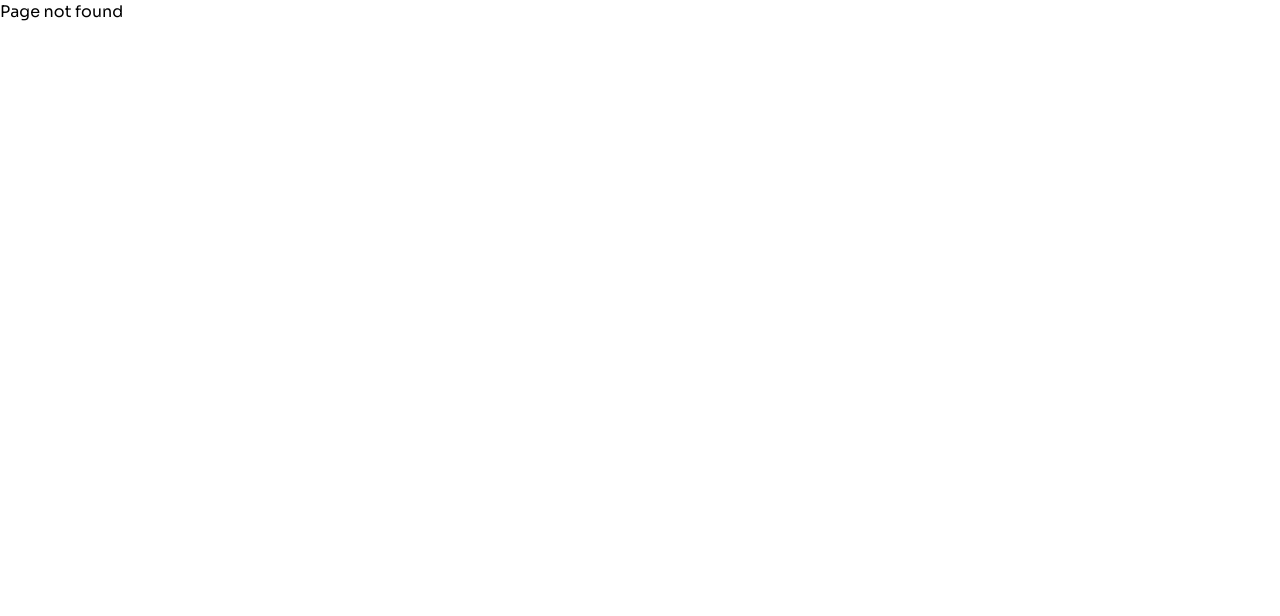
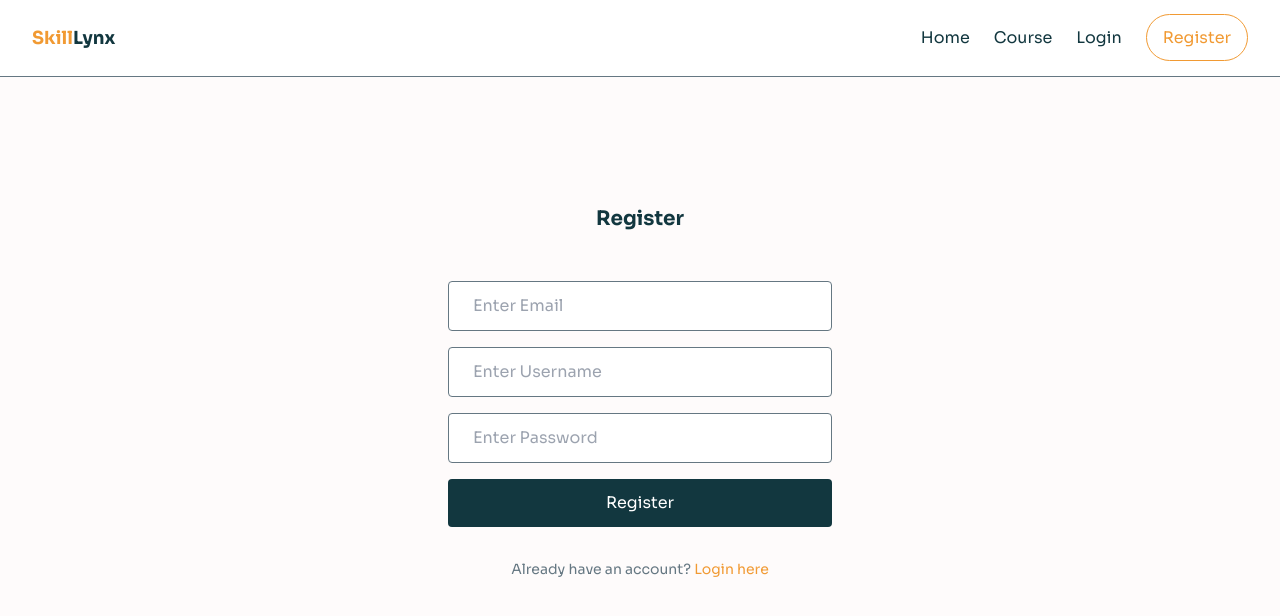
Before and after one commit to suraj122/SkillLynx, a React (Vite) app: page /signup in a window 1280 px wide. Before the commit this address had no page. Shown: the top 616 px of the page. Built offline with nearby package versions, Linux system fonts and the light colour scheme.

Commit message:
add user routes and frontend ui

```diff
--- a/src/App.jsx
+++ b/src/App.jsx
@@ -1,10 +1,15 @@
+import Home from "./pages/Home";
 import SingleCourse from "./common/SingleCourse";
 import CreateCourse from "./components/admin/CreateCourse";
-import Dashboard from "./components/admin/Dashboard";
-import Login from "./components/admin/Login";
-import Navbar from "./components/admin/Navbar";
-import Signup from "./components/admin/Signup";
-import Home from "./pages/Home";
+import AdminDashboard from "./components/admin/Dashboard";
+import AdminLogin from "./components/admin/Login";
+import AdminNavbar from "./components/admin/Navbar";
+import AdminSignup from "./components/admin/Signup";
+import Navbar from "./components/user/Navbar";
+import Signup from "./components/user/Signup";
+import Login from "./components/user/Login";
+import Dashboard from "./components/user/Dashboard";
+
 import {
   createBrowserRouter,
   RouterProvider,
@@ -12,16 +17,24 @@ import {
   createRoutesFromElements,
   Route,
 } from "react-router-dom";
+import Courses from "./components/user/Courses";
 
 function App() {
   const router = createBrowserRouter(
     createRoutesFromElements(
-      <Route path="/">
-        <Route index element={<Home />} />
-        <Route path="/admin/login" element={<Login />} />
-        <Route path="/admin/signup" element={<Signup />} />
-        <Route path="/admin/courses" element={<Navbar />}>
-          <Route index element={<Dashboard />} />
+      <Route>
+        <Route path="/" element={<Navbar />}>
+          <Route index element={<Home />} />
+          <Route path="/signup" element={<Signup />} />
+          <Route path="/login" element={<Login />} />
+          <Route path="/course" element={<Courses />} />
+          <Route path="/suraj" element={<Dashboard />} />
+          <Route path="/suraj/courses/123456" element={<SingleCourse />} />
+        </Route>
+        <Route path="/admin/login" element={<AdminLogin />} />
+        <Route path="/admin/signup" element={<AdminSignup />} />
+        <Route path="/admin/courses" element={<AdminNavbar />}>
+          <Route index element={<AdminDashboard />} />
           <Route path="/admin/courses/create" element={<CreateCourse />} />
           <Route path="/admin/courses/123456" element={<SingleCourse />} />
         </Route>
--- a/src/components/admin/CreateCourse.jsx
+++ b/src/components/admin/CreateCourse.jsx
@@ -21,6 +21,11 @@ function Courses() {
           className="block w-full border border-royal-green-600 py-3 px-6 rounded my-4 text-royal-green-600 text-md"
           type="text"
           placeholder="Enter Price"
+        />
+        <input
+          className="block w-full border border-royal-green-600 py-3 px-6 rounded my-4 text-royal-green-600 text-md"
+          type="text"
+          placeholder="Enter Image Link"
         />
         <textarea
           className="block w-full border border-royal-green-600 py-3 px-6 rounded my-4 text-royal-green-600 text-md"
--- /dev/null
+++ b/src/components/user/Courses.jsx
@@ -0,0 +1,22 @@
+import { Link } from "react-router-dom";
+import Course from "../../common/CourseCard";
+
+function Courses() {
+  return (
+    <section className="container mx-auto px-6 py-12">
+      <header className="">
+        <h1 className="text-3xl font-extrabold text-center text-royal-green-900">
+          Popular Courses
+        </h1>
+      </header>
+      <div className="mt-12 grid grid-cols-3 gap-8">
+        <Course title={"Frontend Developement"} />
+        <Course title={"Backend Developement"} />
+        <Course title={"Fullstack Developement"} />
+        <Course title={"Digital Marketing"} />
+      </div>
+    </section>
+  );
+}
+
+export default Courses;
--- /dev/null
+++ b/src/components/user/Dashboard.jsx
@@ -0,0 +1,25 @@
+import { Link } from "react-router-dom";
+import Course from "../../common/CourseCard";
+
+function Dashboard() {
+  return (
+    <section className="container mx-auto px-6 py-12">
+      <header className="flex justify-between items-center">
+        <h1 className="text-xl font-bold text-royal-green-900">
+          All Courses created by You
+        </h1>
+        <Link to="/admin/courses/create" className="btn btn-filled">
+          Create Course
+        </Link>
+      </header>
+      <div className="mt-8 grid grid-cols-3 gap-8">
+        <Course title={"Frontend Developement"} />
+        <Course title={"Backend Developement"} />
+        <Course title={"Fullstack Developement"} />
+        <Course title={"Digital Marketing"} />
+      </div>
+    </section>
+  );
+}
+
+export default Dashboard;
--- /dev/null
+++ b/src/components/user/Login.jsx
@@ -0,0 +1,38 @@
+import { Link } from "react-router-dom";
+
+function Signup() {
+  return (
+    <section className="py-32 bg-fade-pink h-screen">
+      <h1 className="text-center text-royal-green-900 font-bold text-xl">
+        Login
+      </h1>
+      <form className="mt-12 max-w-sm mx-auto w-full" action="">
+        <input
+          className="block w-full border border-royal-green-600 py-3 px-6 rounded my-4 text-royal-green-600 text-md"
+          type="text"
+          placeholder="Enter Username"
+        />
+        <input
+          className="block w-full border border-royal-green-600 py-3 px-6 rounded my-4 text-royal-green-600 text-md"
+          type="password"
+          placeholder="Enter Password"
+        />
+        <div className="text-center mt-4">
+          <button className="px-6 py-3 text-md bg-royal-green-900 text-white rounded w-full">
+            Register
+          </button>
+        </div>
+      </form>
+      <footer className="mt-8">
+        <p className="text-sm text-center text-royal-green-600">
+          Not Registerd yet?{" "}
+          <Link className="text-gold-900" to="/signup">
+            Register here
+          </Link>
+        </p>
+      </footer>
+    </section>
+  );
+}
+
+export default Signup;
--- /dev/null
+++ b/src/components/user/Navbar.jsx
@@ -0,0 +1,53 @@
+import { Link, Outlet } from "react-router-dom";
+
+function Navbar() {
+  return (
+    <>
+      <header className="py-6 border-b border-royal-green-600">
+        <nav className="container flex justify-between items-center mx-auto px-8">
+          <Link className="text-lg" to="/">
+            <strong className="text-gold-900">Skill</strong>
+            <strong className="text-royal-green-900">Lynx</strong>
+          </Link>
+          <ul className="flex items-center">
+            <li>
+              <Link
+                className="text-md text-royal-green-900 hover:text-gold-900"
+                to="/"
+              >
+                Home
+              </Link>
+            </li>
+            <li className="ml-6">
+              <Link
+                className="text-md text-royal-green-900  hover:text-gold-900"
+                to="/course"
+              >
+                Course
+              </Link>
+            </li>
+            <li className="ml-6">
+              <Link
+                className="text-md text-royal-green-900  hover:text-gold-900"
+                to="/login"
+              >
+                Login
+              </Link>
+            </li>
+            <li className="ml-6">
+              <Link
+                className="text-md  border px-4 py-3 hover:bg-gold-900 hover:text-white rounded-full border-gold-900 text-gold-900"
+                to="/signup"
+              >
+                Register
+              </Link>
+            </li>
+          </ul>
+        </nav>
+      </header>
+      <Outlet />
+    </>
+  );
+}
+
+export default Navbar;
--- /dev/null
+++ b/src/components/user/Signup.jsx
@@ -0,0 +1,43 @@
+import { Link } from "react-router-dom";
+
+function Signup() {
+  return (
+    <section className="py-32 bg-fade-pink h-screen">
+      <h1 className="text-center text-royal-green-900 font-bold text-xl">
+        Register
+      </h1>
+      <form className="mt-12 max-w-sm mx-auto w-full" action="">
+        <input
+          className="block w-full border border-royal-green-600 py-3 px-6 rounded my-4 text-royal-green-600 text-md"
+          type="email"
+          placeholder="Enter Email"
+        />
+        <input
+          className="block w-full border border-royal-green-600 py-3 px-6 rounded my-4 text-royal-green-600 text-md"
+          type="text"
+          placeholder="Enter Username"
+        />
+        <input
+          className="block w-full border border-royal-green-600 py-3 px-6 rounded my-4 text-royal-green-600 text-md"
+          type="password"
+          placeholder="Enter Password"
+        />
+        <div className="text-center mt-4">
+          <button className="px-6 py-3 text-md bg-royal-green-900 text-white rounded w-full">
+            Register
+          </button>
+        </div>
+      </form>
+      <footer className="mt-8">
+        <p className="text-sm text-center text-royal-green-600">
+          Already have an account?{" "}
+          <Link className="text-gold-900" to="/login">
+            Login here
+          </Link>
+        </p>
+      </footer>
+    </section>
+  );
+}
+
+export default Signup;
--- a/src/pages/Home.jsx
+++ b/src/pages/Home.jsx
@@ -1,9 +1,21 @@
 function Home() {
   return (
     <section className="py-14">
-      <h1 className="text-center text-4xl font-bold">
-        Course Selling App SkillLynx
-      </h1>
+      <article className="container mx-auto px-6 grid grid-cols-2">
+        <div>
+          <h1 className="text-5xl text-royal-green-900 font-extrabold leading-normal">
+            Grow Your Skills, <br />
+            Define Your Future
+          </h1>
+          <p className="text-lg text-royal-green-600 mt-6">
+            Lorem ipsum dolor sit amet consectetur adipisicing elit. Molestias
+            rerum libero placeat similique, voluptatum dolore tenetur.
+          </p>
+          <button className="bg-gold-900 text-white px-6 mt-8 py-3 text-lg inline-block rounded-full">
+            Explore Course
+          </button>
+        </div>
+      </article>
     </section>
   );
 }
```
